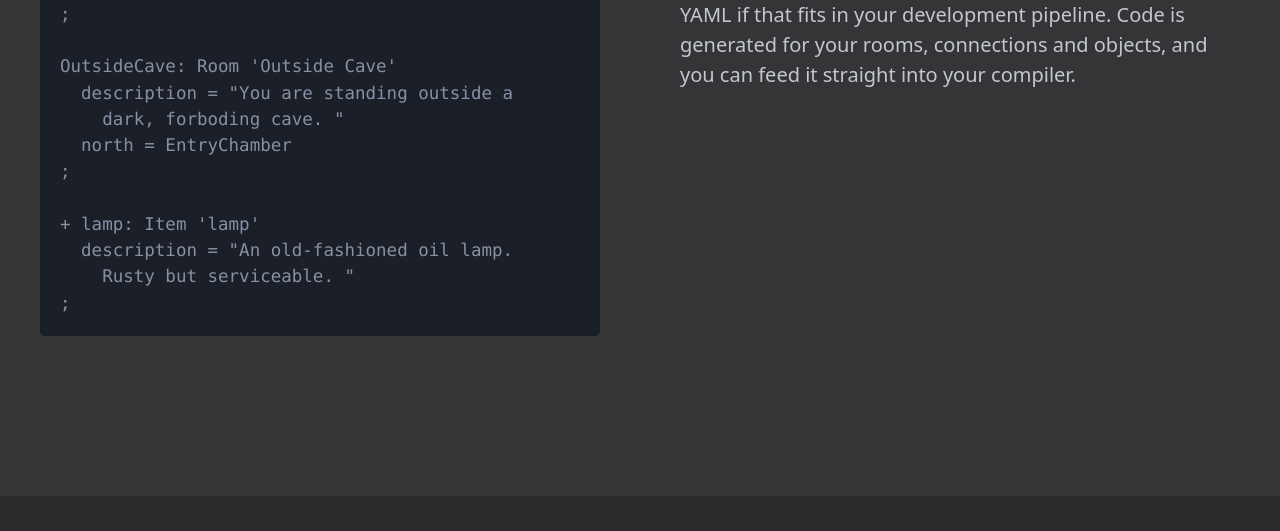
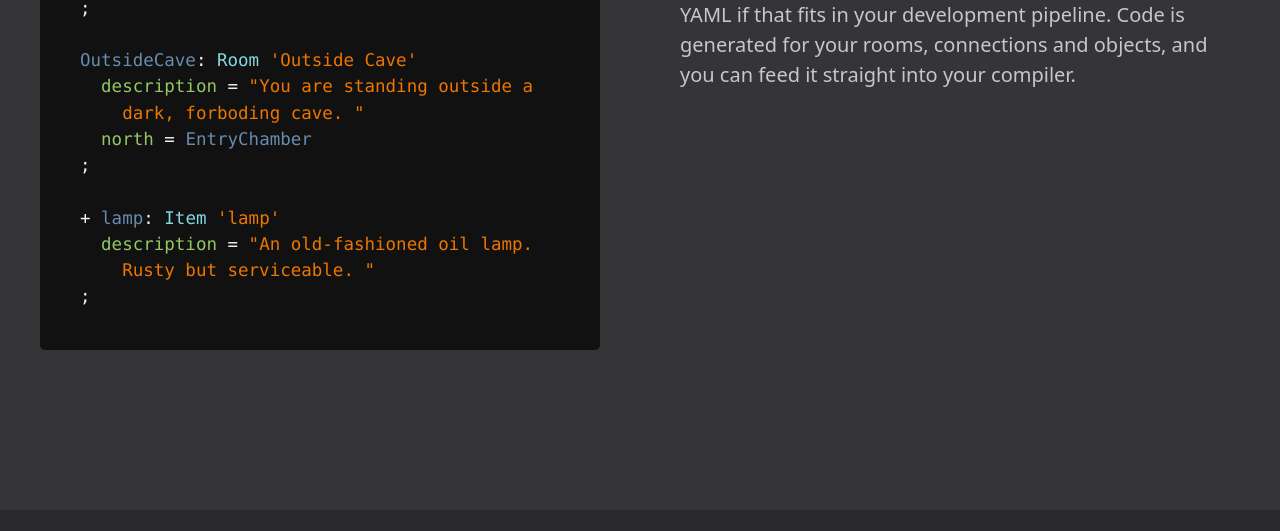
Before and after one commit to henck/trizbort, an Eleventy site: page site/index.md in a window 1280 px wide. Shown: the part 1525-2056 px from the top of the page. Built offline with nearby package versions, Linux system fonts and the light colour scheme; Eleventy itself is replaced by a stand-in of ours; files that its build step writes are made by us from their sources; what markdown-it-attrs would draw is missing.

Commit message:
Syntax highlighting

```diff
--- a/site/_layouts/home.html
+++ b/site/_layouts/home.html
@@ -30,7 +30,7 @@
           <div>
             <h2>Create a map in minutes</h2>
             <p><strong>Trizbort.io</strong> is a browser-based tool that lets you easily map
-            adventure games. Drag rooms into your map and link them up using connections in all compass
+            adventure games. Drag rooms onto your map and link them up using connections in all compass
             directions. Add a list of objects present in each room. Finally, export your map straight
             to your adventure game toolkit of choice: TADS, Inform, Quest or Alan.</p>
             <a href="app/index.html" role="button" class="secondary">Create your first map</a>
@@ -59,24 +59,22 @@
       <section class="feature-section">
         <div class="grid">
           <div>
-{% highlight "c" %}
-versionInfo : GameID
-  name = 'Deadly Cave Adventure'
-  desc = 'A thrilling adventure
-    deep in the earth'
+<pre class="code-sample"><code><span class="code-id">versionInfo</span>: <span class="code-type">GameID</span>
+  <span class="code-prop">name</span> = <span class="code-str">'Deadly Cave Adventure'</span>
+  <span class="code-prop">desc</span> = <span class="code-str">'A thrilling adventure
+    deep in the earth'</span>
 ;
 
-OutsideCave: Room 'Outside Cave'
-  description = "You are standing outside a
-    dark, forboding cave. "
-  north = EntryChamber
+<span class="code-id">OutsideCave</span>: <span class="code-type">Room</span> <span class="code-str">'Outside Cave'</span>
+  <span class="code-prop">description</span> = <span class="code-str">"You are standing outside a
+    dark, forboding cave. "</span>
+  <span class="code-prop">north</span> = <span class="code-id">EntryChamber</span>
 ;
 
-+ lamp: Item 'lamp'
-  description = "An old-fashioned oil lamp.
-    Rusty but serviceable. "
-;
-{% endhighlight %}
++ <span class="code-id">lamp</span>: <span class="code-type">Item</span> <span class="code-str">'lamp'</span>
+  <span class="code-prop">description</span> = <span class="code-str">"An old-fashioned oil lamp.
+    Rusty but serviceable. "</span>
+;</code></pre>
           </div>
           <div>
             <h2>Generate code from your map</h2>
--- a/site/assets/custom.css
+++ b/site/assets/custom.css
@@ -190,6 +190,34 @@ a[role="button"]:hover {
   color: var(--pico-muted-color);
 }
 
+/* Code sample styling */
+.code-sample {
+  background: #111;
+  border-radius: var(--pico-border-radius);
+  padding: 1rem;
+  overflow-x: auto;
+}
+
+.code-sample code {
+  color: #F1F2F3;
+}
+
+.code-type {
+  color: #83D8E1;
+}
+
+.code-id {
+  color: #678CB1;
+}
+
+.code-prop {
+  color: #93C763;
+}
+
+.code-str {
+  color: #EC7600;
+}
+
 /* Syntax highlighting styles */
 .highlight {
   background: #111;
```
Also changed, not shown: site/posts/2018-08-03-hitchhikers-guide-sample-map.markdown (+8 -1 lines), site/posts/2020-04-21-mud-warriors.markdown (+8 -1 lines), site/posts/2020-04-24-colour-pink.markdown (+8 -1 lines).
